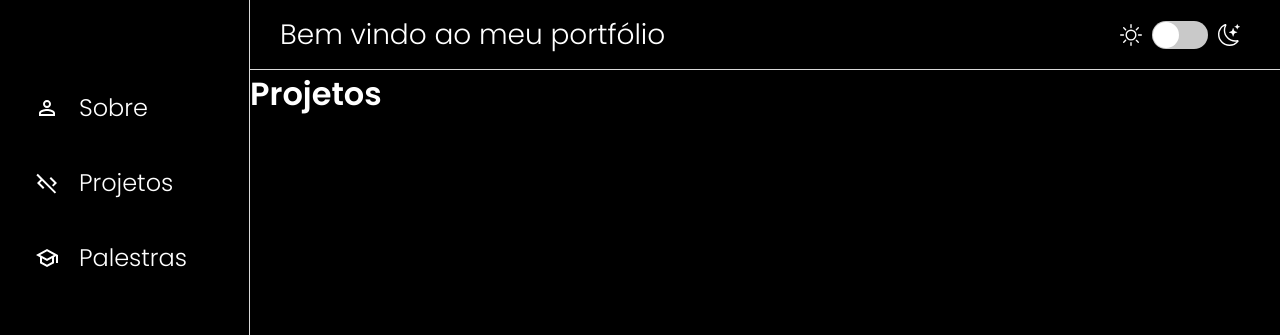
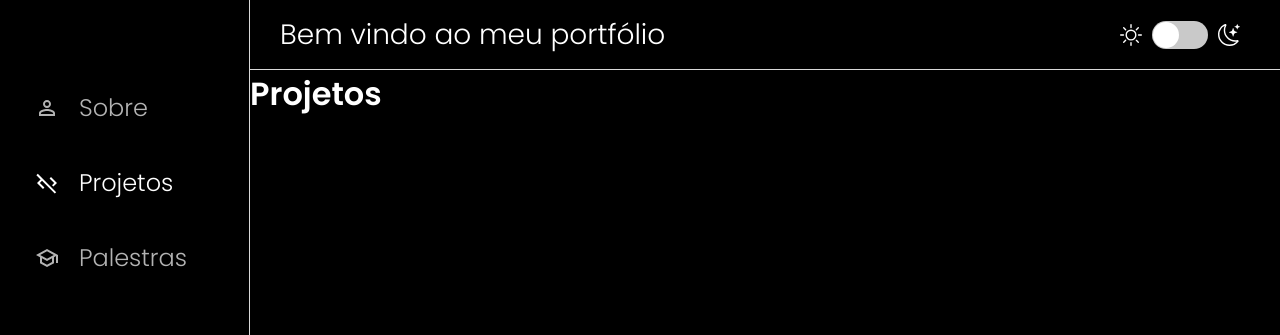
Before and after one commit to IanoMaciel/portfolio, a React (Create React App) app: page /Projects in a window 1280 px wide. Shown: the top 335 px of the page. Built offline with nearby package versions, Linux system fonts and the light colour scheme.

Commit message:
refactor: ajustes no link do menu

```diff
--- a/src/components/Aside/index.tsx
+++ b/src/components/Aside/index.tsx
@@ -26,17 +26,29 @@ export function Aside() {
     return (
         <Container>
             <MenuContainer>
-                <MenuLink href="/About" onClick={() => toggleMenu('About')}>
+                <MenuLink
+                    href="/About"
+                    onClick={() => toggleMenu('About')}
+                    style={clicked === 'About' ? { opacity: 1 } : { opacity: 0.7 }}
+                >
                     {clicked === 'About' ? <MdPerson /> : <MdOutlinePersonOutline />}
                     Sobre
                 </MenuLink>
 
-                <MenuLink href="/Projects" onClick={() => toggleMenu('Projects')}>
+                <MenuLink
+                    href="/Projects"
+                    onClick={() => toggleMenu('Projects')}
+                    style={clicked === 'Projects' ? { opacity: 1 } : { opacity: 0.7 }}
+                >
                     {clicked === 'Projects' ? <MdCodeOff /> : <MdCode />}
                     Projetos
                 </MenuLink>
 
-                <MenuLink href="/Lectures" onClick={() => toggleMenu('Lectures')}>
+                <MenuLink
+                    href="/Lectures"
+                    onClick={() => toggleMenu('Lectures')}
+                    style={clicked === 'Lectures' ? { opacity: 1 } : { opacity: 0.7 }}
+                >
                     {clicked === 'Lectures' ? <MdSchool /> : <MdOutlineSchool />}
                     Palestras
                 </MenuLink>
```
